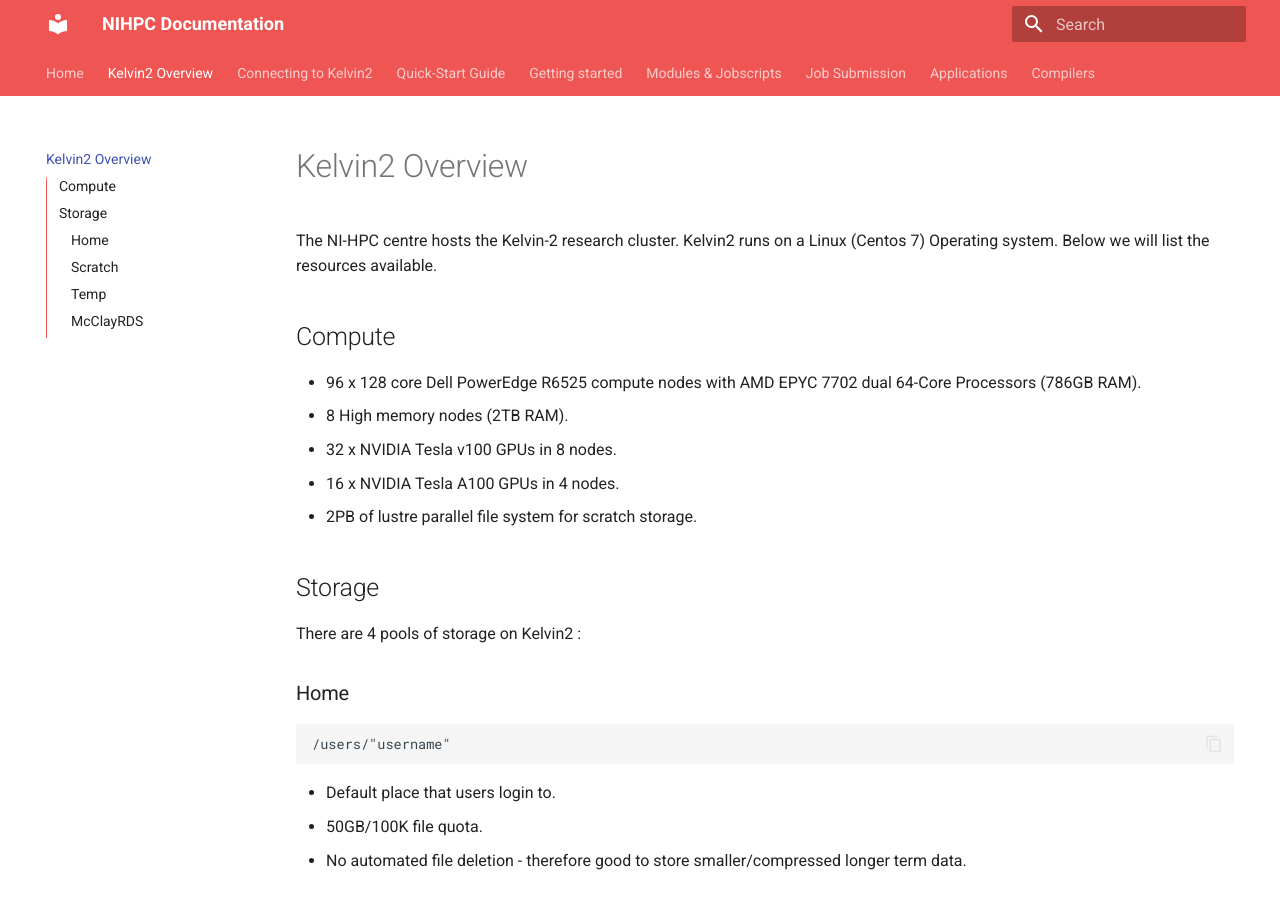
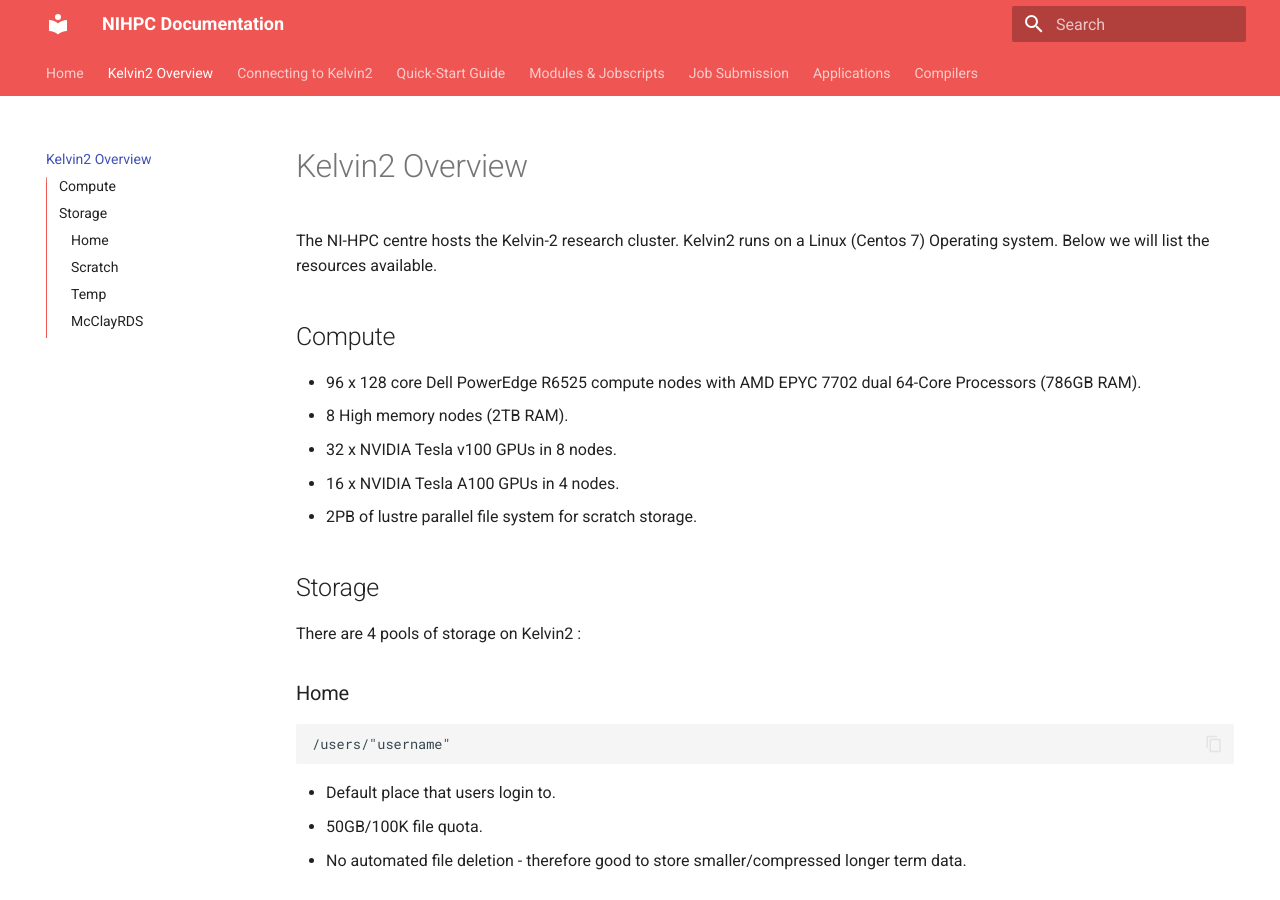
Before and after one commit to ethanbradley/nihpc-documentation, an MkDocs documentation site: the page built from docs/Kelvin2 Overview.md, in a window 1280 px wide and 900 px high. Built offline with MkDocs 1.6.1 and Material for MkDocs 9.7.7, drawn with Linux system fonts in a browser that asks for light colours.

Commit message:
Update mkdocs.yml

```diff
--- a/mkdocs.yml
+++ b/mkdocs.yml
@@ -4,7 +4,6 @@
     - 'Kelvin2 Overview.md'
     - 'Connecting to Kelvin2.md'
     - 'Quickstart Guide.md'
-    - 'Getting Started.md'
     - 'Modules & Jobscripts.md'
     - 'Job Submission.md'
     - 'Applications.md'
```
